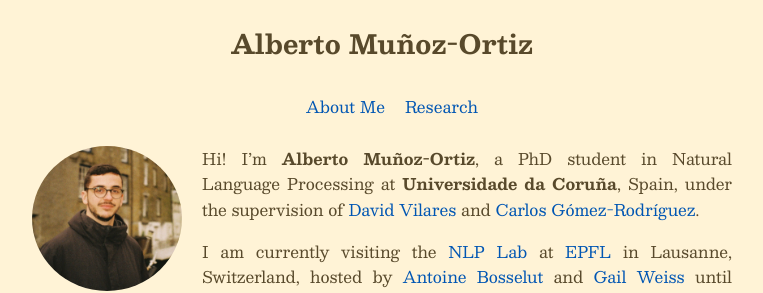
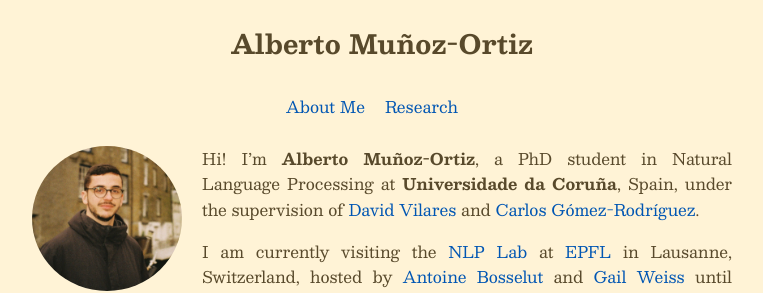
Before and after one commit to amunozo/amunozo.github.io, a Jekyll site: the page built from index.md, in a window 1280 px wide. Shown: the top 293 px of the page, without its empty margins (258-1021 px from the left). Built offline with Jekyll 4.4.1, drawn with Linux system fonts in a browser that asks for light colours.

Commit message:
change style

```diff
--- a/assets/css/style.css
+++ b/assets/css/style.css
@@ -66,10 +66,13 @@
 }
 
 nav ul {
+  list-style-type: none;
+  padding-left: 0;
   list-style: none;
   display: flex;
   justify-content: center;
 }
+
 
 nav ul li {
   margin-right: 20px;
```
